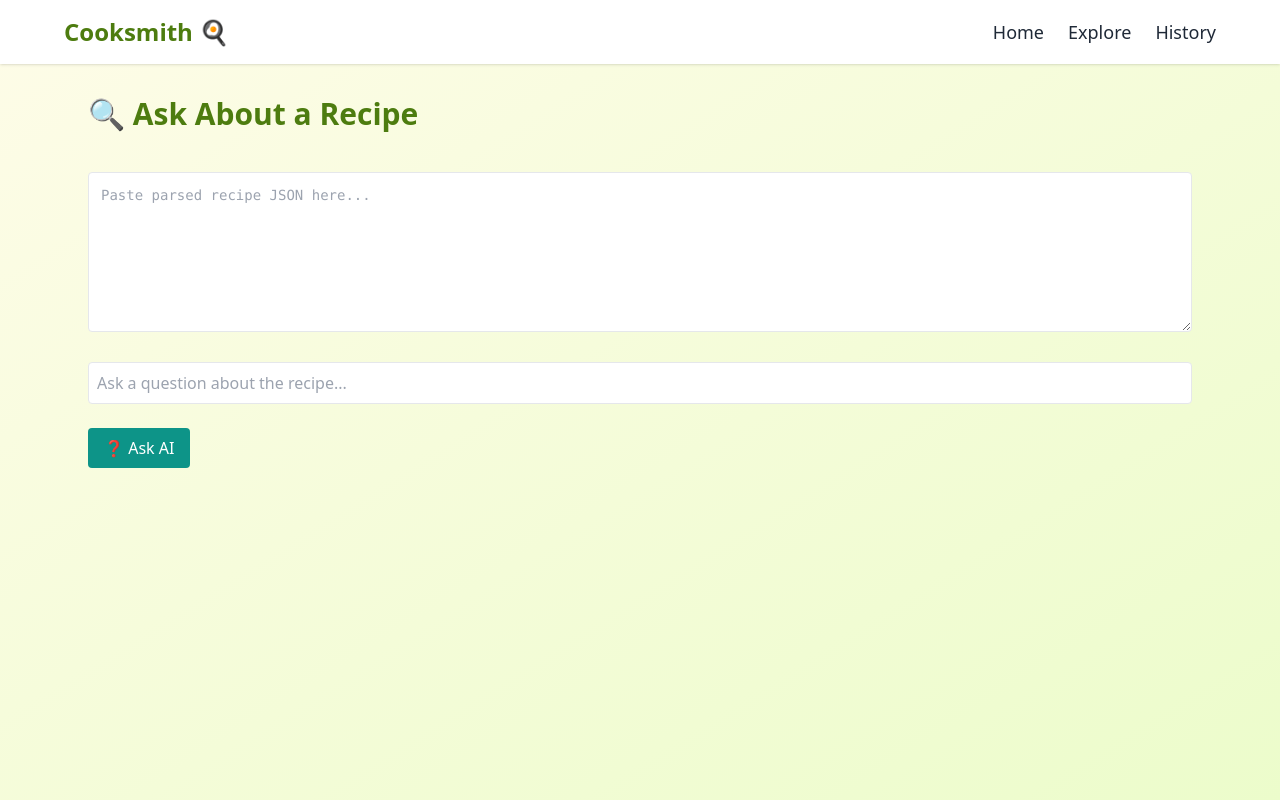
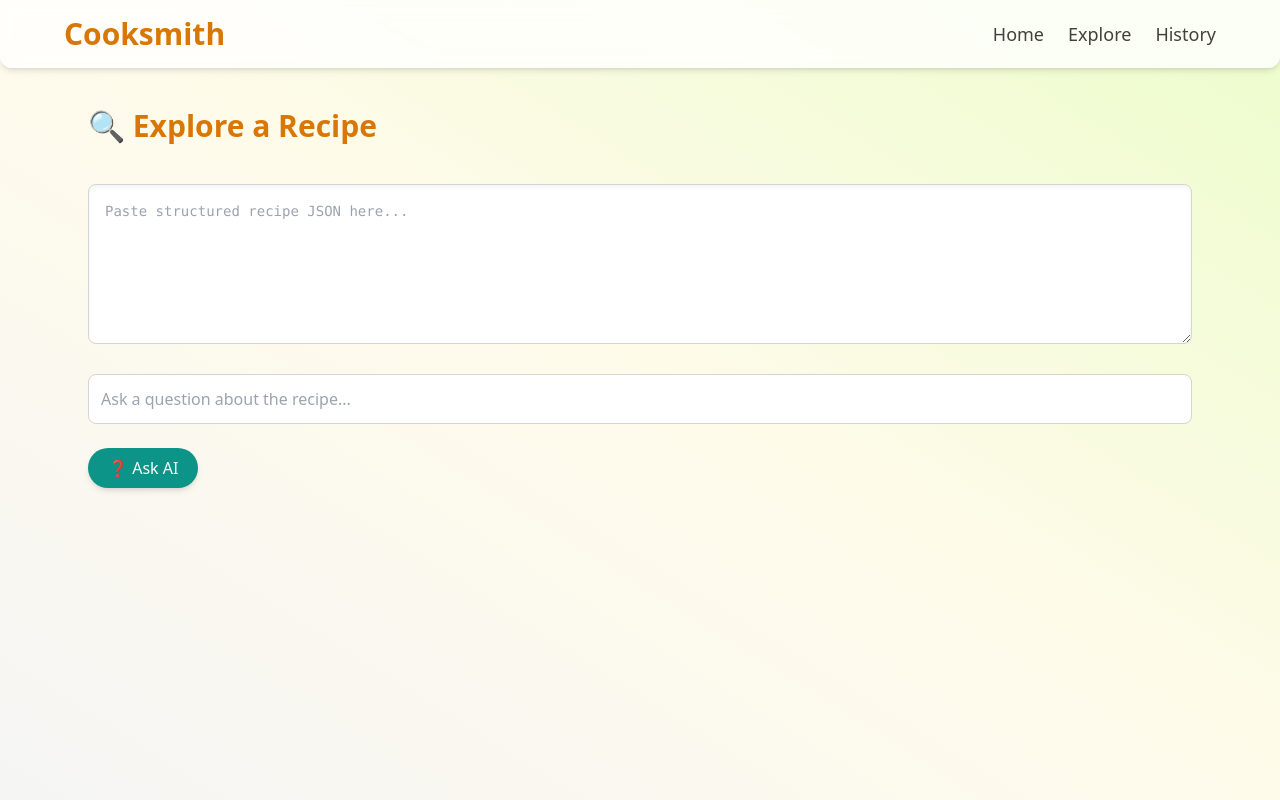
Before and after one commit to gayatrikharche/Cooksmith, a React (Create React App) app in the folder cooksmith-frontend/: page /explore in a window 1280 px wide. Built offline with nearby package versions, Linux system fonts and the light colour scheme.

Commit message:
updates frontend

```diff
--- a/cooksmith-frontend/package.json
+++ b/cooksmith-frontend/package.json
@@ -13,6 +13,7 @@
     "@types/react-dom": "^19.1.3",
     "@types/react-router-dom": "^5.3.3",
     "axios": "^1.9.0",
+    "framer-motion": "^12.9.6",
     "react": "^19.1.0",
     "react-dom": "^19.1.0",
     "react-router-dom": "^7.5.3",
--- a/cooksmith-frontend/src/App.tsx
+++ b/cooksmith-frontend/src/App.tsx
@@ -9,19 +9,19 @@ import History from "./pages/History";
 export default function App() {
   return (
     <Router>
-      <div className="min-h-screen bg-gradient-to-br from-yellow-50 to-lime-100 text-gray-800 font-sans">
-        <nav className="bg-white shadow px-6 py-4 mb-8">
+      <div className="min-h-screen bg-gradient-to-tr from-stone-100 via-amber-50 to-lime-100 text-stone-800 font-sans">
+        <nav className="bg-white/80 backdrop-blur shadow-md px-6 py-4 mb-10 rounded-b-xl">
           <div className="flex justify-between items-center max-w-6xl mx-auto">
-            <h1 className="text-2xl font-bold text-lime-700">Cooksmith 🍳</h1>
+            <h1 className="text-3xl font-extrabold text-amber-600"> Cooksmith</h1>
             <div className="space-x-6 text-lg">
-              <Link to="/" className="hover:underline">Home</Link>
-              <Link to="/explore" className="hover:underline">Explore</Link>
-              <Link to="/history" className="hover:underline">History</Link>
+              <Link to="/" className="text-stone-700 hover:text-amber-600 transition">Home</Link>
+              <Link to="/explore" className="text-stone-700 hover:text-amber-600 transition">Explore</Link>
+              <Link to="/history" className="text-stone-700 hover:text-amber-600 transition">History</Link>
             </div>
           </div>
         </nav>
 
-        <main className="max-w-6xl mx-auto px-6">
+        <main className="max-w-6xl mx-auto px-6 pb-12">
           <Routes>
             <Route path="/" element={<Home />} />
             <Route path="/explore" element={<Explore />} />
--- a/cooksmith-frontend/src/pages/Explore.tsx
+++ b/cooksmith-frontend/src/pages/Explore.tsx
@@ -2,6 +2,7 @@
 
 import React, { useState } from "react";
 import axios from "axios";
+import { motion } from "framer-motion";
 
 export default function Explore() {
   const [structuredJSON, setStructuredJSON] = useState("");
@@ -17,18 +18,23 @@ export default function Explore() {
   };
 
   return (
-    <div className="space-y-6">
-      <h2 className="text-3xl font-bold text-lime-700 mb-4">🔍 Ask About a Recipe</h2>
+    <motion.div
+      initial={{ opacity: 0, y: 20 }}
+      animate={{ opacity: 1, y: 0 }}
+      transition={{ duration: 0.5 }}
+      className="space-y-6"
+    >
+      <h2 className="text-3xl font-bold text-amber-600 mb-4">🔍 Explore a Recipe</h2>
 
       <textarea
-        className="w-full h-40 border p-3 font-mono text-sm rounded"
-        placeholder="Paste parsed recipe JSON here..."
+        className="w-full h-40 p-4 border border-stone-300 rounded-lg shadow-inner font-mono text-sm focus:outline-none focus:ring-2 focus:ring-amber-400"
+        placeholder="Paste structured recipe JSON here..."
         value={structuredJSON}
         onChange={(e) => setStructuredJSON(e.target.value)}
       />
 
       <input
-        className="w-full p-2 border rounded"
+        className="w-full p-3 border border-stone-300 rounded-lg focus:outline-none focus:ring-2 focus:ring-amber-400"
         placeholder="Ask a question about the recipe..."
         value={question}
         onChange={(e) => setQuestion(e.target.value)}
@@ -36,17 +42,19 @@ export default function Explore() {
 
       <button
         onClick={handleAsk}
-        className="bg-teal-600 hover:bg-teal-700 text-white px-4 py-2 rounded"
+        className="bg-teal-600 hover:bg-teal-700 text-white px-5 py-2 rounded-full shadow-md transition"
       >
         ❓ Ask AI
       </button>
 
       {answer && (
-        <div className="bg-blue-50 p-4 rounded shadow">
-          <h3 className="text-xl font-semibold mb-2">💡 AI Answer</h3>
-          <pre className="whitespace-pre-wrap font-mono text-sm">{answer}</pre>
+        <div className="bg-white p-5 rounded-xl shadow-lg">
+          <h3 className="text-xl font-semibold text-blue-700 mb-2">💡 AI Answer</h3>
+          <pre className="whitespace-pre-wrap font-mono text-sm text-stone-700">
+            {answer}
+          </pre>
         </div>
       )}
-    </div>
+    </motion.div>
   );
 }
--- a/cooksmith-frontend/src/pages/History.tsx
+++ b/cooksmith-frontend/src/pages/History.tsx
@@ -2,6 +2,7 @@
 
 import React, { useEffect, useState } from "react";
 import axios from "axios";
+import { motion } from "framer-motion";
 
 interface RecipeHistoryEntry {
   id: number;
@@ -32,17 +33,22 @@ export default function History() {
   }, []);
 
   return (
-    <div className="space-y-10">
+    <motion.div
+      initial={{ opacity: 0, y: 20 }}
+      animate={{ opacity: 1, y: 0 }}
+      transition={{ duration: 0.5 }}
+      className="space-y-10"
+    >
       <div>
         <h2 className="text-3xl font-bold text-lime-700 mb-4">📜 Transformation History</h2>
-        <div className="grid md:grid-cols-2 gap-4">
+        <div className="grid md:grid-cols-2 gap-6">
           {recipes.map((r) => (
-            <div key={r.id} className="bg-white rounded-xl shadow p-4">
-              <h3 className="text-lg font-semibold text-lime-800 mb-1">{r.original_name}</h3>
-              <p className="text-sm text-gray-600 mb-2">Goal: {r.goal}</p>
-              <div className="text-sm text-gray-800 whitespace-pre-wrap line-clamp-6">
+            <div key={r.id} className="bg-white rounded-xl shadow-md p-5 border border-stone-200">
+              <h3 className="text-lg font-bold text-amber-700 mb-1">{r.original_name}</h3>
+              <p className="text-sm text-stone-600 mb-2">Goal: {r.goal}</p>
+              <pre className="text-sm text-stone-800 whitespace-pre-wrap line-clamp-6">
                 {r.transformed_text}
-              </div>
+              </pre>
             </div>
           ))}
         </div>
@@ -50,15 +56,15 @@ export default function History() {
 
       <div>
         <h2 className="text-3xl font-bold text-blue-700 mb-4">💬 Q&A History</h2>
-        <div className="grid md:grid-cols-2 gap-4">
+        <div className="grid md:grid-cols-2 gap-6">
           {questions.map((q) => (
-            <div key={q.id} className="bg-white rounded-xl shadow p-4">
-              <p className="text-sm text-gray-700 font-semibold mb-1">Q: {q.question}</p>
-              <p className="text-sm text-gray-600 italic">A: {q.answer}</p>
+            <div key={q.id} className="bg-white rounded-xl shadow-md p-5 border border-stone-200">
+              <p className="text-sm text-stone-800 font-semibold mb-1">Q: {q.question}</p>
+              <p className="text-sm text-stone-600 italic">A: {q.answer}</p>
             </div>
           ))}
         </div>
       </div>
-    </div>
+    </motion.div>
   );
 }
--- a/cooksmith-frontend/src/pages/Home.tsx
+++ b/cooksmith-frontend/src/pages/Home.tsx
@@ -2,6 +2,7 @@
 
 import React, { useState } from "react";
 import axios from "axios";
+import { motion } from "framer-motion";
 
 export default function Home() {
   const [recipeText, setRecipeText] = useState("");
@@ -17,20 +18,25 @@ export default function Home() {
   };
 
   return (
-    <div className="space-y-6">
-      <h2 className="text-3xl font-bold text-lime-700 mb-4">🔁 Transform a Recipe</h2>
+    <motion.div
+      initial={{ opacity: 0, y: 20 }}
+      animate={{ opacity: 1, y: 0 }}
+      transition={{ duration: 0.5 }}
+      className="space-y-6"
+    >
+      <h2 className="text-3xl font-bold text-amber-600 mb-4">🔁 Transform a Recipe</h2>
 
       <textarea
-        className="w-full h-48 p-3 border rounded"
+        className="w-full h-48 p-4 border border-stone-300 rounded-lg shadow-inner focus:outline-none focus:ring-2 focus:ring-amber-400"
         placeholder="Paste your recipe here..."
         value={recipeText}
         onChange={(e) => setRecipeText(e.target.value)}
       />
 
       <div className="flex items-center space-x-4">
-        <label className="font-semibold">Goal:</label>
+        <label className="font-semibold">🎯 Goal:</label>
         <select
-          className="p-2 border rounded"
+          className="p-2 border border-stone-300 rounded-lg bg-white"
           value={goal}
           onChange={(e) => setGoal(e.target.value)}
         >
@@ -40,18 +46,20 @@ export default function Home() {
         </select>
         <button
           onClick={handleTransform}
-          className="bg-lime-600 hover:bg-lime-700 text-white px-4 py-2 rounded"
+          className="bg-amber-500 hover:bg-amber-600 text-white px-5 py-2 rounded-full shadow-md transition"
         >
-          Transform
+          🔄 Transform
         </button>
       </div>
 
       {transformed && (
-        <div className="bg-green-50 p-4 rounded shadow">
-          <h3 className="text-xl font-semibold mb-2">🍽 Transformed Output</h3>
-          <pre className="whitespace-pre-wrap font-mono text-sm">{transformed}</pre>
+        <div className="bg-white p-5 rounded-xl shadow-lg">
+          <h3 className="text-xl font-semibold text-lime-700 mb-2">🍽 Transformed Output</h3>
+          <pre className="whitespace-pre-wrap font-mono text-sm text-stone-700">
+            {transformed}
+          </pre>
         </div>
       )}
-    </div>
+    </motion.div>
   );
 }
```
Also changed, not shown: 2 other files (tests, documents, lock files or other folders).
